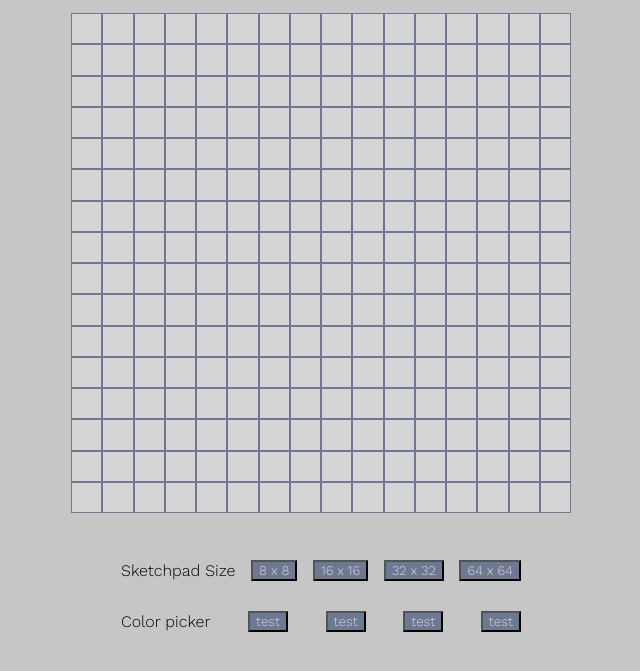
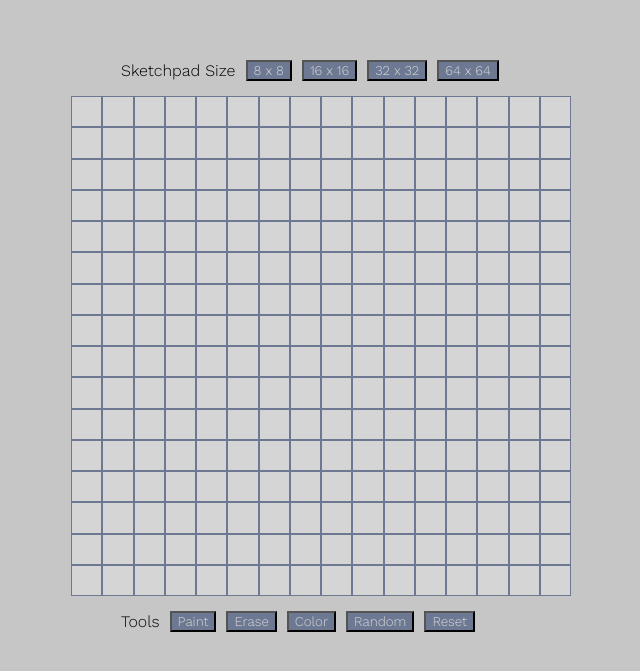
Before and after one commit to xumed001/top_etchAsketch, a plain HTML site: page index.html in a window 1280 px wide. Shown: the part 103-774 px from the top of the page, without its empty margins (319-959 px from the left). Drawn offline with nearby package versions, Linux system fonts and the light colour scheme.

Commit message:
layout and design updates

```diff
--- a/index.html
+++ b/index.html
@@ -17,8 +17,6 @@
     <div class="container">
         <h1 class="header">Etch a sketch</h1>
 
-        <div class="board"></div>
-
         <div class="userInputs">
             <p>Sketchpad Size </p>
             <button class="boardSize" id="8">8 x 8</button>
@@ -27,12 +25,16 @@
             <button class="boardSize" id="64">64 x 64</button>
         </div>
 
+        <div class="board">
+
+        </div>
         <div class="userInputs2nd">
-            <p>Color picker </p>
-            <button>test</button>
-            <button>test</button>
-            <button>test</button>
-            <button>test</button>
+            <p>Tools </p>
+            <button>Paint</button>
+            <button>Erase</button>
+            <button>Color</button>
+            <button>Random</button>
+            <button>Reset</button>
         </div>
 
     </div>
--- a/style.css
+++ b/style.css
@@ -15,6 +15,7 @@ body {
     color: #6D7993;
     text-shadow: 1px 1px rgb(147, 147, 147);
     margin: 1rem;
+    margin-bottom: 2rem;
 
     font-size: 4rem;
 }
@@ -47,8 +48,8 @@ button:hover {
 .userInputs {
     width: 400px;
     display: flex;
-    margin-top: 2rem;
-    justify-content: space-between;
+    margin-top: 1rem;
+    justify-content: flex-start;
     gap: 10px;
     align-items: center;
     /* border: 1px solid red; */
@@ -57,8 +58,10 @@ button:hover {
 .userInputs2nd {
     width: 400px;
     display: flex;
-    justify-content: space-between;
+    justify-content: flex-start;
     gap: 10px;
     align-items: center;
+    margin-bottom: 1rem;
+    /* flex-direction: column; */
     /* border: 1px solid red; */
 }
```
